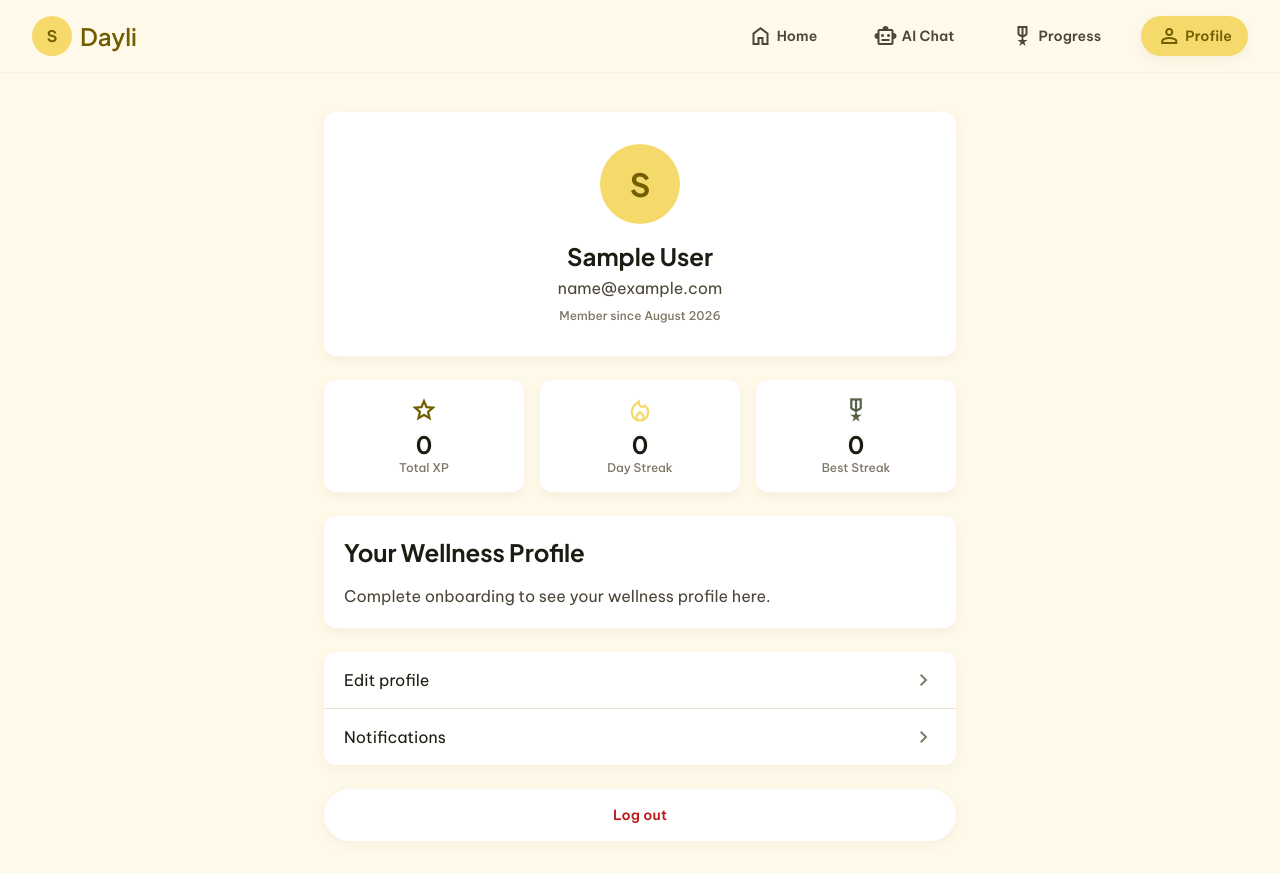
After one commit to Esstargirly/Dayli, a Flask app: page /dashboard/profile in a window 1280 px wide. The commit adds this page. Run offline with Flask 3, Linux system fonts and the light colour scheme; the visitor is signed in with stand-in values (Sample User, id 1); some libraries are stand-ins or nearby versions.

Commit message:
Add profile page and update navigation links for improved user access

```diff
--- a/backend/app/dashboard/routes.py
+++ b/backend/app/dashboard/routes.py
@@ -181,3 +181,8 @@ def updated():
     rescheduled_tasks.sort(key=lambda t: t.scheduled_time or t.original_time)
 
     return render_template("dashboard/updated.html", rescheduled_tasks=rescheduled_tasks)
+
+@dashboard_bp.route("/profile")
+@login_required
+def profile():
+    return render_template("dashboard/profile.html")
--- /dev/null
+++ b/frontend/templates/dashboard/profile.html
@@ -0,0 +1,208 @@
+<!DOCTYPE html>
+<html class="light" lang="en"><head>
+<meta charset="utf-8"/>
+<meta content="width=device-width, initial-scale=1.0" name="viewport"/>
+<title>Dayli - Profile</title>
+<script src="https://cdn.tailwindcss.com?plugins=forms,container-queries"></script>
+<link href="https://fonts.googleapis.com/css2?family=Material+Symbols+Outlined:wght,FILL@100..700,0..1&amp;display=swap" rel="stylesheet"/>
+<link href="https://fonts.googleapis.com/css2?family=Be+Vietnam+Pro:wght@400;500;600&amp;family=Plus+Jakarta+Sans:wght@600;700&amp;display=swap" rel="stylesheet"/>
+<script id="tailwind-config">
+        tailwind.config = {
+          darkMode: "class",
+          theme: {
+            extend: {
+              "colors": {
+                      "primary-fixed": "#ffe172","outline": "#7d7765","on-tertiary": "#ffffff","surface": "#fff9e9",
+                      "primary": "#705d00","on-primary": "#ffffff","tertiary-fixed": "#faddc6","surface-dim": "#dfdaca",
+                      "on-tertiary-fixed": "#27180b","on-surface": "#1d1c12","on-surface-variant": "#4c4637",
+                      "inverse-surface": "#333026","secondary": "#546348","error-container": "#ffdad6","tertiary": "#6f5a49",
+                      "inverse-on-surface": "#f6f0e1","primary-fixed-dim": "#e1c559","surface-container-low": "#f9f3e3",
+                      "on-primary-container": "#715e00","surface-tint": "#705d00","on-secondary-container": "#58674c",
+                      "surface-container-highest": "#e8e2d3","on-tertiary-container": "#705b49",
+                      "on-secondary-fixed-variant": "#3c4b32","on-tertiary-fixed-variant": "#564332",
+                      "on-background": "#1d1c12","on-error": "#ffffff","surface-bright": "#fff9e9",
+                      "outline-variant": "#cec6b1","inverse-primary": "#e1c559","secondary-fixed-dim": "#bbccab",
+                      "background": "#fff9e9","primary-container": "#f6d96b","surface-container-high": "#eee8d8",
+                      "surface-container-lowest": "#ffffff","on-secondary": "#ffffff","on-primary-fixed-variant": "#544600",
+                      "surface-container": "#f3eede","tertiary-container": "#f2d5bf","on-error-container": "#93000a",
+                      "tertiary-fixed-dim": "#ddc2ac","error": "#ba1a1a","secondary-container": "#d4e5c3",
+                      "on-primary-fixed": "#221b00","secondary-fixed": "#d7e8c6","on-secondary-fixed": "#121f0a",
+                      "surface-variant": "#e8e2d3"
+              },
+              "borderRadius": {"DEFAULT": "0.25rem","lg": "0.5rem","xl": "0.75rem","full": "9999px"},
+              "spacing": {"container-padding": "20px","xs": "4px","lg": "24px","sm": "8px","gutter": "16px","xl": "32px","unit": "4px","md": "16px"},
+              "fontFamily": {
+                      "label-md": ["Be Vietnam Pro"],"body-md": ["Be Vietnam Pro"],"body-lg": ["Be Vietnam Pro"],
+                      "label-sm": ["Be Vietnam Pro"],"headline-lg-mobile": ["Plus Jakarta Sans"],
+                      "headline-md": ["Plus Jakarta Sans"],"headline-lg": ["Plus Jakarta Sans"],"display": ["Plus Jakarta Sans"]
+              },
+              "fontSize": {
+                      "label-md": ["14px", { "lineHeight": "20px", "letterSpacing": "0.01em", "fontWeight": "600" }],
+                      "body-md": ["16px", { "lineHeight": "24px", "fontWeight": "400" }],
+                      "body-lg": ["18px", { "lineHeight": "28px", "fontWeight": "400" }],
+                      "label-sm": ["12px", { "lineHeight": "16px", "fontWeight": "500" }],
+                      "headline-lg-mobile": ["28px", { "lineHeight": "34px", "fontWeight": "700" }],
+                      "headline-md": ["24px", { "lineHeight": "32px", "fontWeight": "600" }],
+                      "headline-lg": ["32px", { "lineHeight": "40px", "letterSpacing": "-0.01em", "fontWeight": "700" }],
+                      "display": ["40px", { "lineHeight": "48px", "letterSpacing": "-0.02em", "fontWeight": "700" }]
+              }
+      },
+          },
+        }
+      </script>
+<style>
+        body { background-color: #FFF9E9; color: #1d1c12; -webkit-font-smoothing: antialiased; }
+        .soft-shadow { box-shadow: 0px 4px 12px rgba(74, 56, 40, 0.05); }
+    </style>
+</head>
+<body class="bg-surface text-on-surface font-body-md min-h-screen flex flex-col pb-24 md:pb-0">
+
+<header class="md:hidden sticky top-0 z-40 bg-surface shadow-sm flex justify-between items-center px-container-padding w-full h-16">
+<h1 class="font-headline-md text-headline-md text-primary font-bold">Profile</h1>
+<a href="{{ url_for('dashboard.home') }}" class="w-10 h-10 flex items-center justify-center rounded-full text-on-surface-variant hover:bg-surface-container-low transition-colors">
+<span class="material-symbols-outlined">close</span>
+</a>
+</header>
+
+<nav class="hidden md:flex justify-between items-center px-xl py-md bg-surface shadow-sm sticky top-0 z-50">
+<div class="flex items-center gap-sm">
+<div class="w-10 h-10 rounded-full bg-primary-container flex items-center justify-center text-on-primary-container font-label-md font-bold">{{ current_user.name[0]|upper }}</div>
+<h1 class="font-headline-md text-headline-md text-primary">Dayli</h1>
+</div>
+<div class="flex gap-lg">
+<a class="flex items-center gap-xs text-on-surface-variant hover:bg-surface-container-low transition-colors px-4 py-2 rounded-full" href="{{ url_for('dashboard.home') }}">
+<span class="material-symbols-outlined">home</span>
+<span class="font-label-md text-label-md">Home</span>
+</a>
+<a class="flex items-center gap-xs text-on-surface-variant hover:bg-surface-container-low transition-colors px-4 py-2 rounded-full" href="{{ url_for('ai.chat_page') }}">
+<span class="material-symbols-outlined">smart_toy</span>
+<span class="font-label-md text-label-md">AI Chat</span>
+</a>
+<a class="flex items-center gap-xs text-on-surface-variant hover:bg-surface-container-low transition-colors px-4 py-2 rounded-full" href="{{ url_for('dashboard.progress') }}">
+<span class="material-symbols-outlined">military_tech</span>
+<span class="font-label-md text-label-md">Progress</span>
+</a>
+<a class="flex items-center gap-xs bg-primary-container text-on-primary-container font-bold px-4 py-2 rounded-full shadow-[0px_4px_12px_rgba(74,56,40,0.05)]" href="{{ url_for('dashboard.profile') }}">
+<span class="material-symbols-outlined">person</span>
+<span class="font-label-md text-label-md">Profile</span>
+</a>
+</div>
+</nav>
+
+<main class="flex-1 px-container-padding pt-6 md:pt-10 max-w-2xl mx-auto w-full">
+
+<section class="bg-surface-container-lowest rounded-xl soft-shadow p-xl flex flex-col items-center text-center mb-lg">
+<div class="w-20 h-20 rounded-full bg-primary-container flex items-center justify-center font-headline-lg text-headline-lg text-on-primary-container font-bold mb-md">
+{{ current_user.name[0]|upper }}
+</div>
+<h2 class="font-headline-md text-headline-md text-on-surface font-bold mb-xs">{{ current_user.name }}</h2>
+<p class="font-body-md text-body-md text-on-surface-variant">{{ current_user.email }}</p>
+<p class="font-label-sm text-label-sm text-outline mt-sm">Member since {{ current_user.created_at.strftime('%B %Y') }}</p>
+</section>
+
+<section class="grid grid-cols-3 gap-md mb-lg">
+<div class="bg-surface-container-lowest rounded-xl soft-shadow p-md flex flex-col items-center text-center">
+<span class="material-symbols-outlined text-primary text-[28px] mb-xs fill">star</span>
+<span class="font-headline-md text-headline-md text-on-surface font-bold">{{ current_user.xp_total }}</span>
+<span class="font-label-sm text-label-sm text-outline">Total XP</span>
+</div>
+<div class="bg-surface-container-lowest rounded-xl soft-shadow p-md flex flex-col items-center text-center">
+<span class="material-symbols-outlined text-[#f6d96b] text-[28px] mb-xs fill">local_fire_department</span>
+<span class="font-headline-md text-headline-md text-on-surface font-bold">{{ current_user.current_streak }}</span>
+<span class="font-label-sm text-label-sm text-outline">Day Streak</span>
+</div>
+<div class="bg-surface-container-lowest rounded-xl soft-shadow p-md flex flex-col items-center text-center">
+<span class="material-symbols-outlined text-secondary text-[28px] mb-xs fill">military_tech</span>
+<span class="font-headline-md text-headline-md text-on-surface font-bold">{{ current_user.longest_streak }}</span>
+<span class="font-label-sm text-label-sm text-outline">Best Streak</span>
+</div>
+</section>
+
+<section class="bg-surface-container-lowest rounded-xl soft-shadow p-container-padding mb-lg">
+<h3 class="font-headline-md text-headline-md text-on-surface font-bold mb-md">Your Wellness Profile</h3>
+
+{% if current_user.goals %}
+<div class="mb-md">
+<span class="font-label-sm text-label-sm text-outline uppercase tracking-wider block mb-xs">Goals</span>
+<div class="flex flex-wrap gap-xs">
+{% for goal in current_user.goals %}
+<span class="bg-primary-container/40 text-on-primary-container font-label-sm text-label-sm px-sm py-xs rounded-full">{{ goal.replace('_', ' ')|title }}</span>
+{% endfor %}
+</div>
+</div>
+{% endif %}
+
+{% if current_user.preferred_activities %}
+<div class="mb-md">
+<span class="font-label-sm text-label-sm text-outline uppercase tracking-wider block mb-xs">Preferred Activities</span>
+<div class="flex flex-wrap gap-xs">
+{% for activity in current_user.preferred_activities %}
+<span class="bg-secondary-container/50 text-on-secondary-container font-label-sm text-label-sm px-sm py-xs rounded-full">{{ activity.replace('_', ' ')|title }}</span>
+{% endfor %}
+</div>
+</div>
+{% endif %}
+
+{% if current_user.struggles %}
+<div class="mb-md">
+<span class="font-label-sm text-label-sm text-outline uppercase tracking-wider block mb-xs">What Derails You</span>
+<div class="flex flex-wrap gap-xs">
+{% for struggle in current_user.struggles %}
+<span class="bg-tertiary-container/50 text-on-tertiary-container font-label-sm text-label-sm px-sm py-xs rounded-full">{{ struggle.replace('_', ' ')|title }}</span>
+{% endfor %}
+</div>
+</div>
+{% endif %}
+
+{% if current_user.schedule and current_user.schedule.get('wake_time') %}
+<div class="flex justify-between items-center py-sm border-t border-surface-container-highest">
+<span class="font-body-md text-body-md text-on-surface-variant">Usual wake time</span>
+<span class="font-label-md text-label-md text-on-surface">{{ current_user.schedule.wake_time }}</span>
+</div>
+<div class="flex justify-between items-center py-sm border-t border-surface-container-highest">
+<span class="font-body-md text-body-md text-on-surface-variant">Usual bedtime</span>
+<span class="font-label-md text-label-md text-on-surface">{{ current_user.schedule.sleep_time }}</span>
+</div>
+{% endif %}
+
+{% if not current_user.goals and not current_user.preferred_activities and not current_user.struggles %}
+<p class="font-body-md text-body-md text-on-surface-variant">Complete onboarding to see your wellness profile here.</p>
+{% endif %}
+</section>
+
+<section class="bg-surface-container-lowest rounded-xl soft-shadow overflow-hidden mb-lg">
+<button class="w-full flex items-center justify-between px-container-padding py-md hover:bg-surface-container-low transition-colors border-b border-surface-container-highest">
+<span class="font-body-md text-body-md text-on-surface">Edit profile</span>
+<span class="material-symbols-outlined text-outline">chevron_right</span>
+</button>
+<button class="w-full flex items-center justify-between px-container-padding py-md hover:bg-surface-container-low transition-colors">
+<span class="font-body-md text-body-md text-on-surface">Notifications</span>
+<span class="material-symbols-outlined text-outline">chevron_right</span>
+</button>
+</section>
+
+<a href="{{ url_for('auth.logout') }}" class="block w-full text-center bg-surface-container-lowest soft-shadow text-error font-label-md text-label-md py-md rounded-full hover:bg-error-container/30 transition-colors mb-xl">
+Log out
+</a>
+
+</main>
+
+<nav class="md:hidden fixed bottom-0 left-0 w-full z-50 flex justify-around items-center px-gutter py-sm bg-surface shadow-[0px_-4px_12px_rgba(74,56,40,0.05)] rounded-t-xl h-16">
+<a class="flex flex-col items-center justify-center text-on-surface-variant px-4 py-1 hover:opacity-80 transition-opacity" href="{{ url_for('dashboard.home') }}">
+<span class="material-symbols-outlined mb-1">home</span>
+<span class="font-label-sm text-[10px]">Home</span>
+</a>
+<a class="flex flex-col items-center justify-center text-on-surface-variant px-4 py-1 hover:opacity-80 transition-opacity" href="{{ url_for('ai.chat_page') }}">
+<span class="material-symbols-outlined mb-1">smart_toy</span>
+<span class="font-label-sm text-[10px]">AI Chat</span>
+</a>
+<a class="flex flex-col items-center justify-center text-on-surface-variant px-4 py-1 hover:opacity-80 transition-opacity" href="{{ url_for('dashboard.progress') }}">
+<span class="material-symbols-outlined mb-1">military_tech</span>
+<span class="font-label-sm text-[10px]">Progress</span>
+</a>
+<a class="flex flex-col items-center justify-center bg-primary-container text-on-primary-container rounded-full px-4 py-1 transition-opacity" href="{{ url_for('dashboard.profile') }}">
+<span class="material-symbols-outlined mb-1 fill">person</span>
+<span class="font-label-sm text-[10px] font-semibold">Profile</span>
+</a>
+</nav>
+</body></html>
```
Also changed, not shown: frontend/templates/ai/chat.html (+21 -3 lines), frontend/templates/dashboard/home.html (+8 -8 lines), frontend/templates/dashboard/progress.html (+8 -0 lines).
